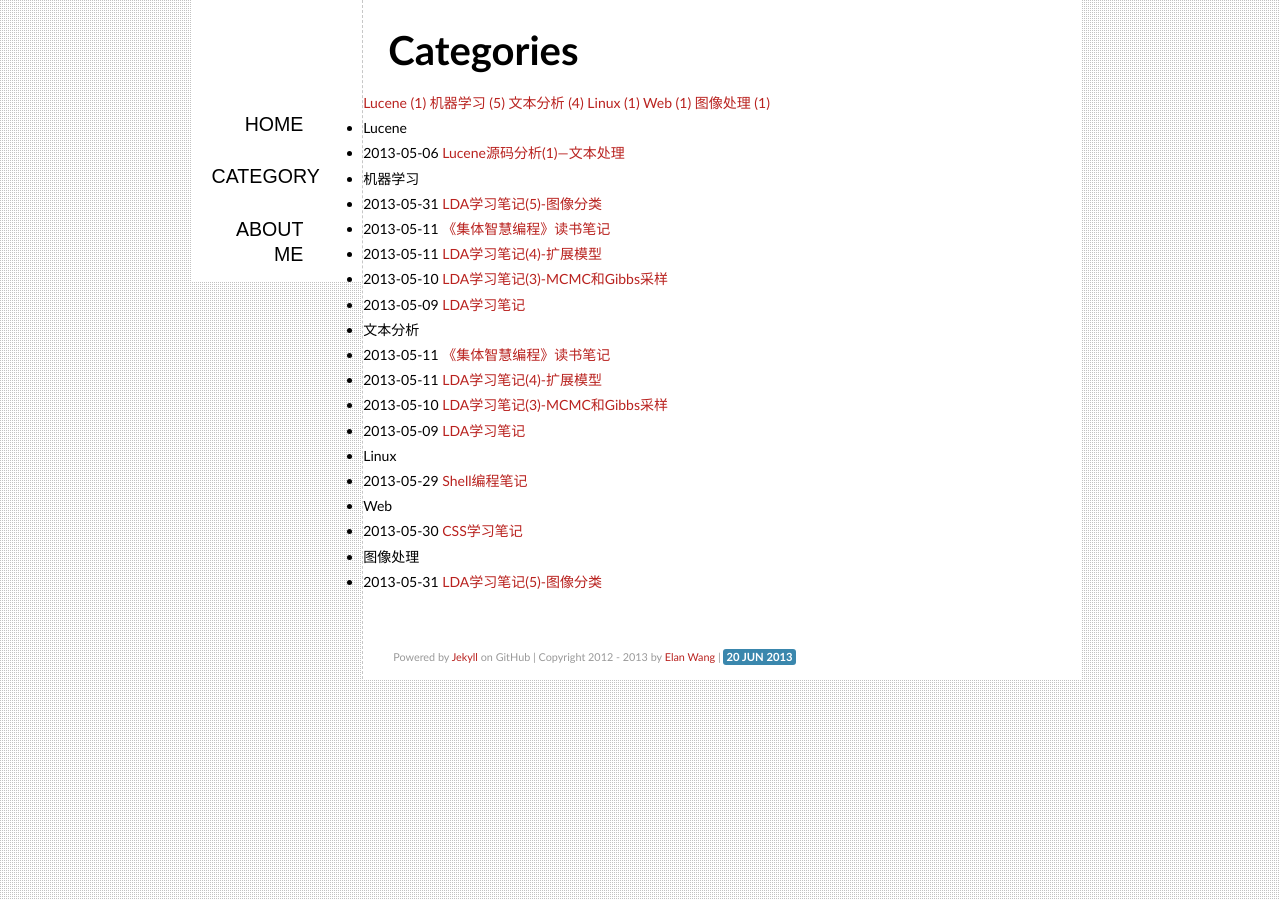
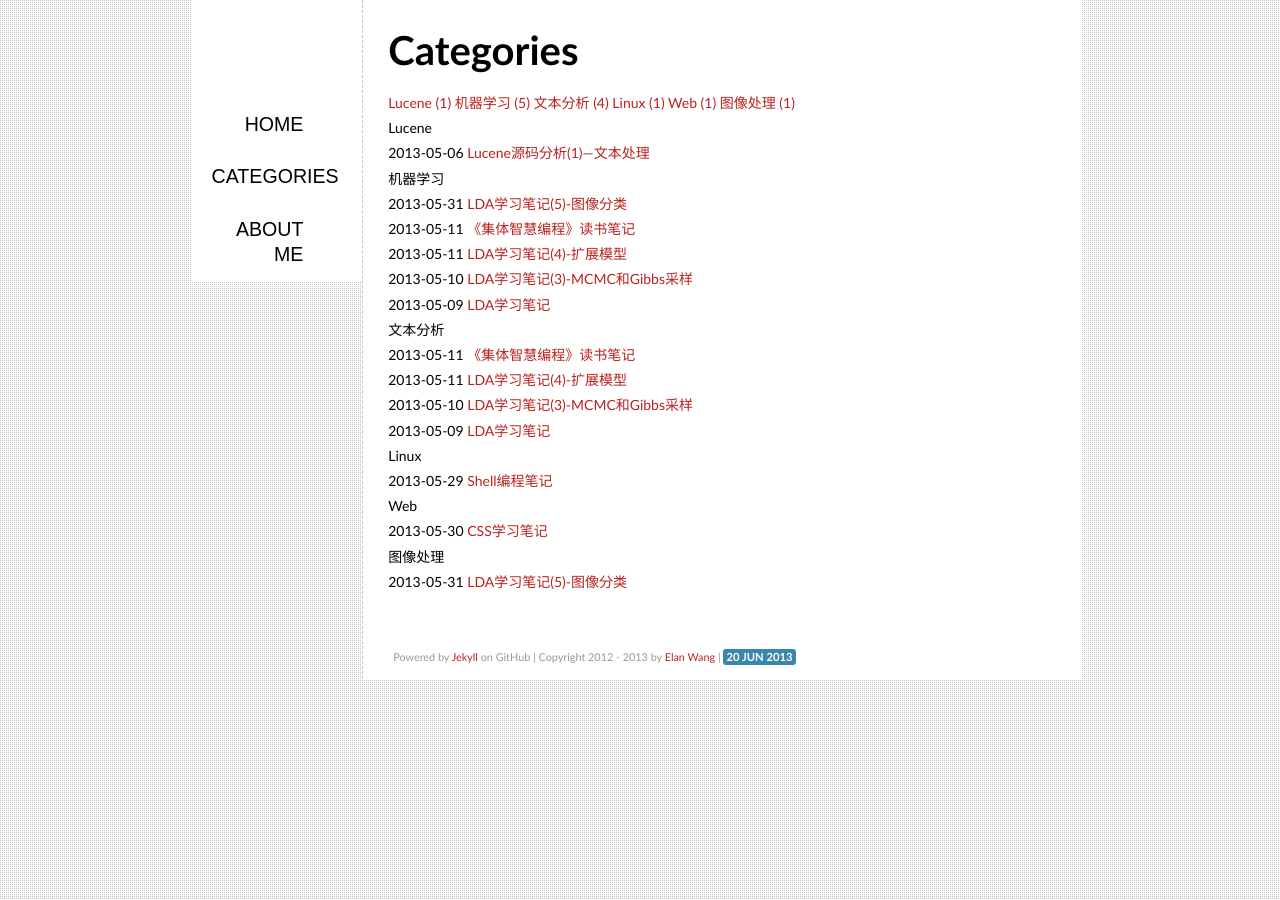
Before and after one commit to elan2wang/note, a Jekyll site: the page built from categories/index.md, in a window 1280 px wide. Built offline with Jekyll 4.4.1, drawn with Linux system fonts in a browser that asks for light colours; nearby versions of some CDN libraries; library files that are not in the unit come from our copies.

Commit message:
add categories

```diff
--- a/_includes/sidebar.html
+++ b/_includes/sidebar.html
@@ -1,3 +1,3 @@
 <a href="{{ site.url }}/">Home</a>
-<a href="{{ site.url }}/categories/">Category</a>
+<a href="{{ site.url }}/categories/">Categories</a>
 <a href="/">About Me</a>
--- a/categories/index.md
+++ b/categories/index.md
@@ -9,7 +9,7 @@ layout: default
 {% endfor %}
 </div>
 
-<ul class="listing">
+<ul id="listing">
 {% for cat in site.categories %}
   <li class="listing-seperator" id="{{ cat[0] }}">{{ cat[0] }}</li>
 {% for post in cat[1] %}
--- a/style/note.css
+++ b/style/note.css
@@ -154,6 +154,16 @@ a:hover {
 	float:right;
 }
 
+/* categories page */
+#tag_cloud {
+	padding-left:25px;
+}
+
+#listing {
+	padding-left:25px;
+	list-style:none;
+}
+
 h1{font-family:"Cuprum","Hiragino Sans GB","Microsoft YaHei",sans-serif;font-size:1.6em;color:#000;line-height: 2.8em;}
 h2{font-family:"Cuprum","Hiragino Sans GB","Microsoft YaHei",sans-serif;font-size:1.4em;color:#111;line-height: 2.6em;}
 h3{font-family:"Cuprum","Hiragino Sans GB","Microsoft YaHei",sans-serif;font-size:1.2em;color:#222;line-height: 2.4em;}
```
